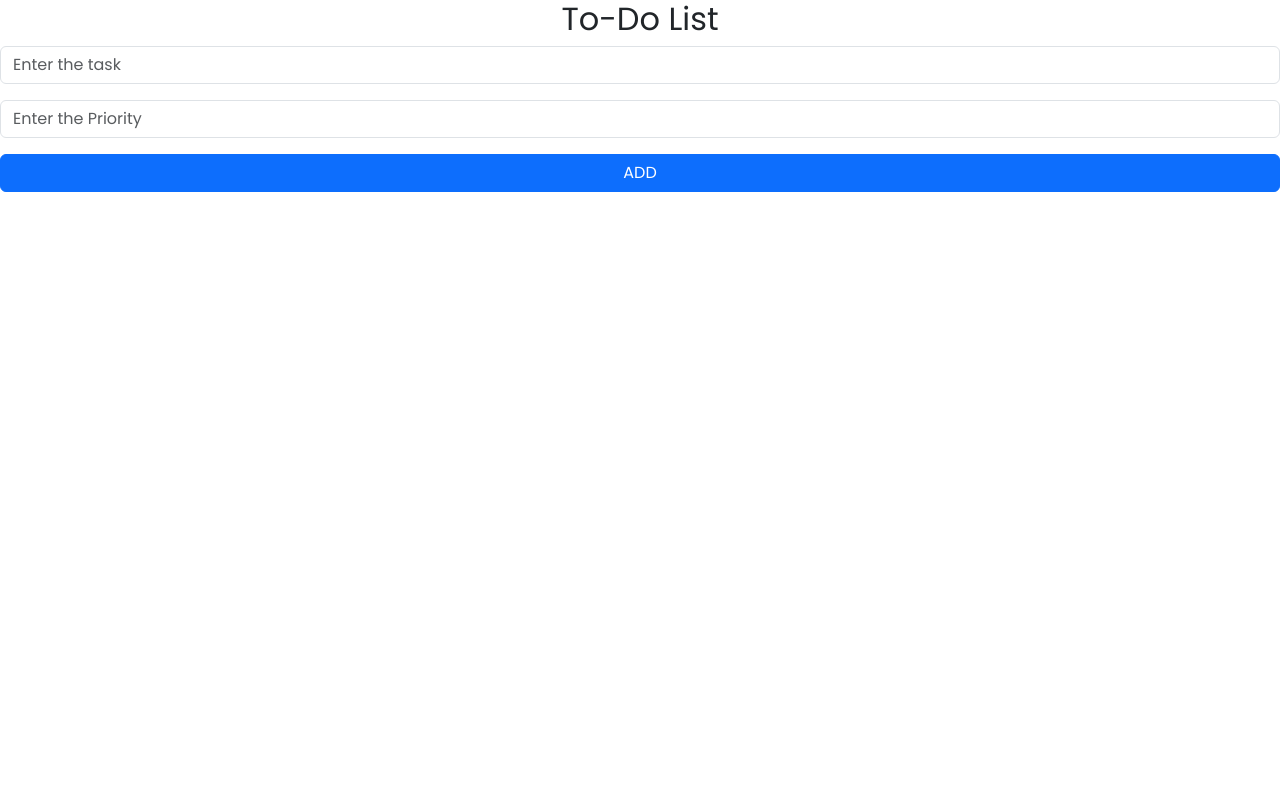
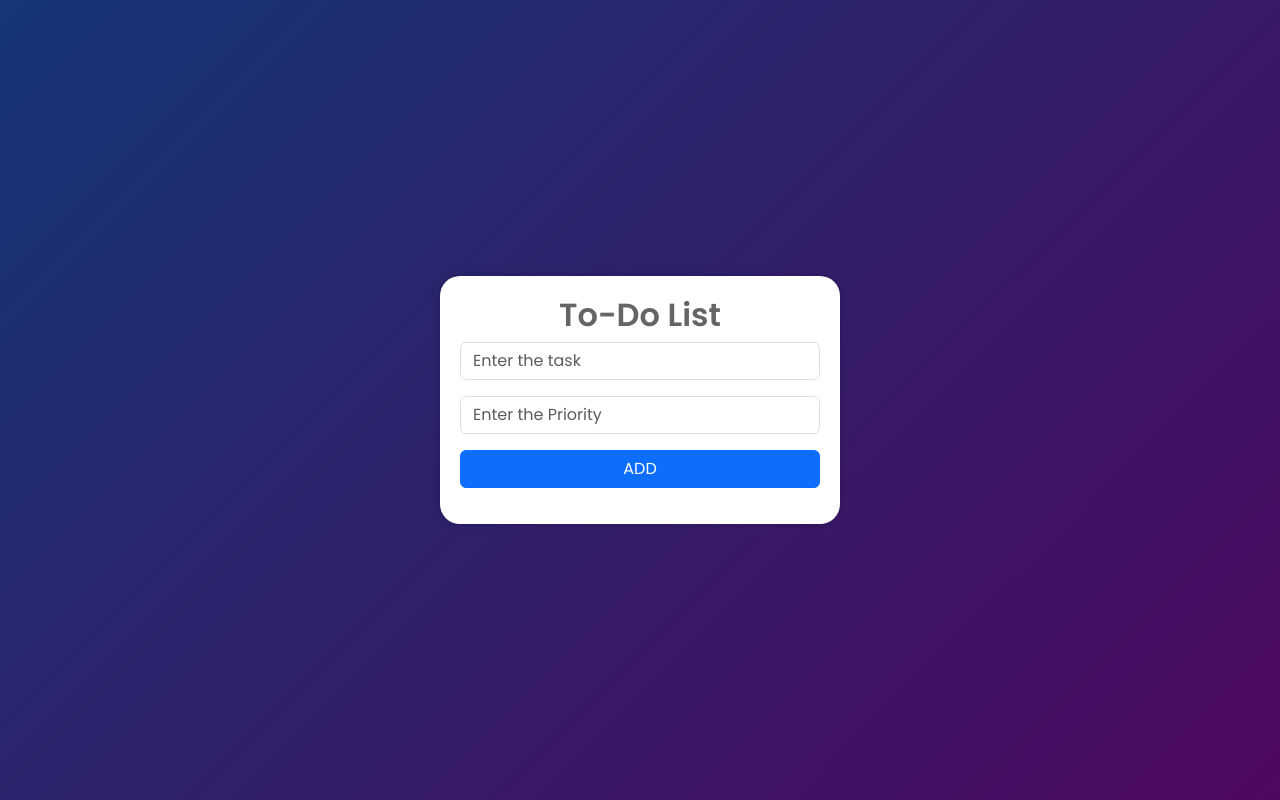
Before and after one commit to manishpatil-7/Todo-List, a plain HTML site: page index.html in a window 1280 px wide. Drawn offline with nearby package versions, Linux system fonts and the light colour scheme.

Commit message:
Update style.css

```diff
--- a/style.css
+++ b/style.css
@@ -1,26 +1,32 @@
-*{
-    margin: 0;
-    padding: 0;
-    font-family: 'poppins', sans-serif;
-    box-sizing: border-box;
-}
 
 
+    body {
+        font-family: 'Poppins', sans-serif;
+        background: linear-gradient(135deg, #153677, #4e085f);
+        color: white;
+        display: flex;
+        justify-content: center;
+        align-items: center;
+        height: 100vh;
+    }
 
-.box
-{
-    background: radial-gradient(135deg #153677, #4e085f);
-    color:black;
-    margin-left:530px;
-    margin-top:300px;
-    border:ridge;
-    height:auto;
-    width: 450px;;
-    border-color: rgb(79, 112, 232);
-    border-radius: 20px;
+    h2{
+        opacity: 0.6;
+    }
 
-}
-.set
-{
-    text-align: center;
-}
+    .todo-container {
+        background: white;
+        color: black;
+        padding: 20px;
+        border-radius: 20px;
+        box-shadow: 0px 0px 10px rgba(0,0,0,0.2);
+        width: 400px;
+    }
+    .todo-container h2 {
+        text-align: center;
+        font-weight: 600;
+    }
+    .list-group {
+        list-style: none;
+        padding-left: 0;
+    }
```
